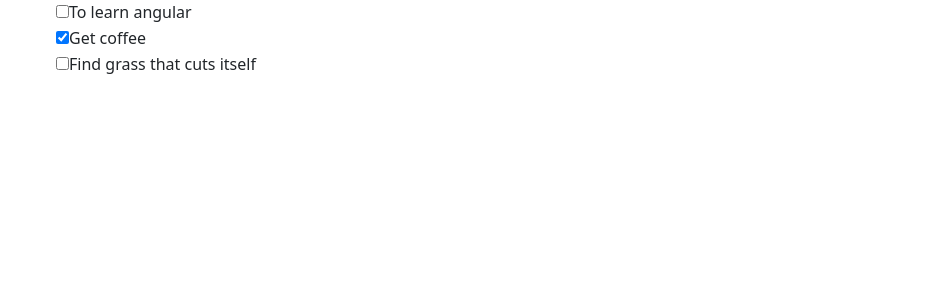
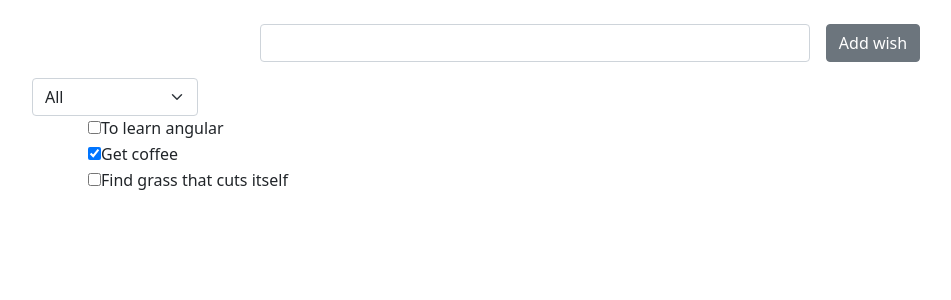
Before and after one commit to Leid04/wishlist, an Angular app: page / in a window 1280 px wide. Shown: the top 300 px of the page, without its empty margins (50-1001 px from the left). Built offline with nearby package versions, Linux system fonts and the light colour scheme.

Commit message:
ngModel and ngModelChange

```diff
--- a/src/app/app.component.html
+++ b/src/app/app.component.html
@@ -1,9 +1,30 @@
 <div class="container">
-  <div class="row">
-
-    @if (items.length !== 0) {
+  <form class="row mt-3 gx-3 gy-2 align-items-center justify-content-center">
+    <div class="col-sm-6">
+      <label for="input" class="visually-hidden">Wish</label>
+       <input type="text" name="new-wish-text" class="form-control" [(ngModel)]="newWishText">
+    </div>
+    <div class="col-auto">
+      <button
+        type="submit"
+        class="btn btn-secondary"
+        (click)="$event.preventDefault(); addNewWish();"
+      >Add wish
+      </button>
+    </div>
+  </form>
+  <div class="row mt-3">
+    <div class="col-sm-2">
+      <select [(ngModel)]="listFilter" (ngModelChange)="filterChanged($event)" class="form-select">
+        <option value="0">All</option>
+        <option value="1">Unfulfilled</option>
+        <option value="2">Fulfiled</option>
+      </select>
+    </div>
+  </div>
+  @if (visibleItems.length !== 0) {
     <ul class="wish-list">
-        @for (item of items; track item.wishId; let idx = $index) {
+      @for (item of visibleItems; track item.wishId; let idx = $index) {
         <li>
           <div class="form-check">
               <label class="form-ckeck-label">
@@ -12,6 +33,7 @@
                   class="checkbox"
                   [checked] = "item.isComplete"
                   [attr.data-index] = idx
+                  (click)="toggleItem(item)"
                 >{{item.wishText}}
               </label>
           </div>
@@ -22,4 +44,3 @@
     <p>No items in the cart.</p>
   }
 </div>
-</div>
--- a/src/app/app.component.ts
+++ b/src/app/app.component.ts
@@ -1,11 +1,12 @@
 import { Component } from '@angular/core';
+import { FormsModule} from '@angular/forms';
 import { RouterOutlet } from '@angular/router';
 import { WishItem } from '../shared/models/WishItem';
 
 @Component({
   selector: 'app-root',
   standalone: true,
-  imports: [RouterOutlet],
+  imports: [RouterOutlet, FormsModule],
   templateUrl: './app.component.html',
   styleUrl: './app.component.css'
 })
@@ -15,5 +16,27 @@ export class AppComponent {
     new WishItem(2, 'Get coffee', true),
     new WishItem(3, 'Find grass that cuts itself'),
   ];
+
   title = 'wishlist';
+  newWishText = '';
+  listFilter : string = '0';
+  visibleItems: WishItem[] = this.items;
+
+  toggleItem(item : WishItem){ //Para ver todos los parametros del evento
+    item.isComplete = !item.isComplete;
+    alert(item);
+  }
+  addNewWish(){
+    this.items.push(new WishItem(3, this.newWishText));
+    this.newWishText='';
+  }
+
+  filterChanged(value: any){
+    switch(value){
+      case '0': this.visibleItems = this.items; break;
+      case '1': this.visibleItems = this.items.filter(item => !item.isComplete); break;
+      case '2': this.visibleItems = this.items.filter(item => item.isComplete);  break;
+    }
+    alert(this.visibleItems);
+  }
 }
--- a/src/styles.css
+++ b/src/styles.css
@@ -1 +1,7 @@
-/* You can add global styles to this file, and also import other style files */
+:root{
+  color-scheme: light dark;
+}
+body{
+  font-family: system-ui, -apple-system, BlinkMacSystemFont, 'Segoe UI', Roboto, Oxygen, Ubuntu, Cantarell, 'Open Sans', 'Helvetica Neue', sans-serif;
+  margin: 0;
+}
```
Lines whose indentation alone changed are shown as unchanged.
